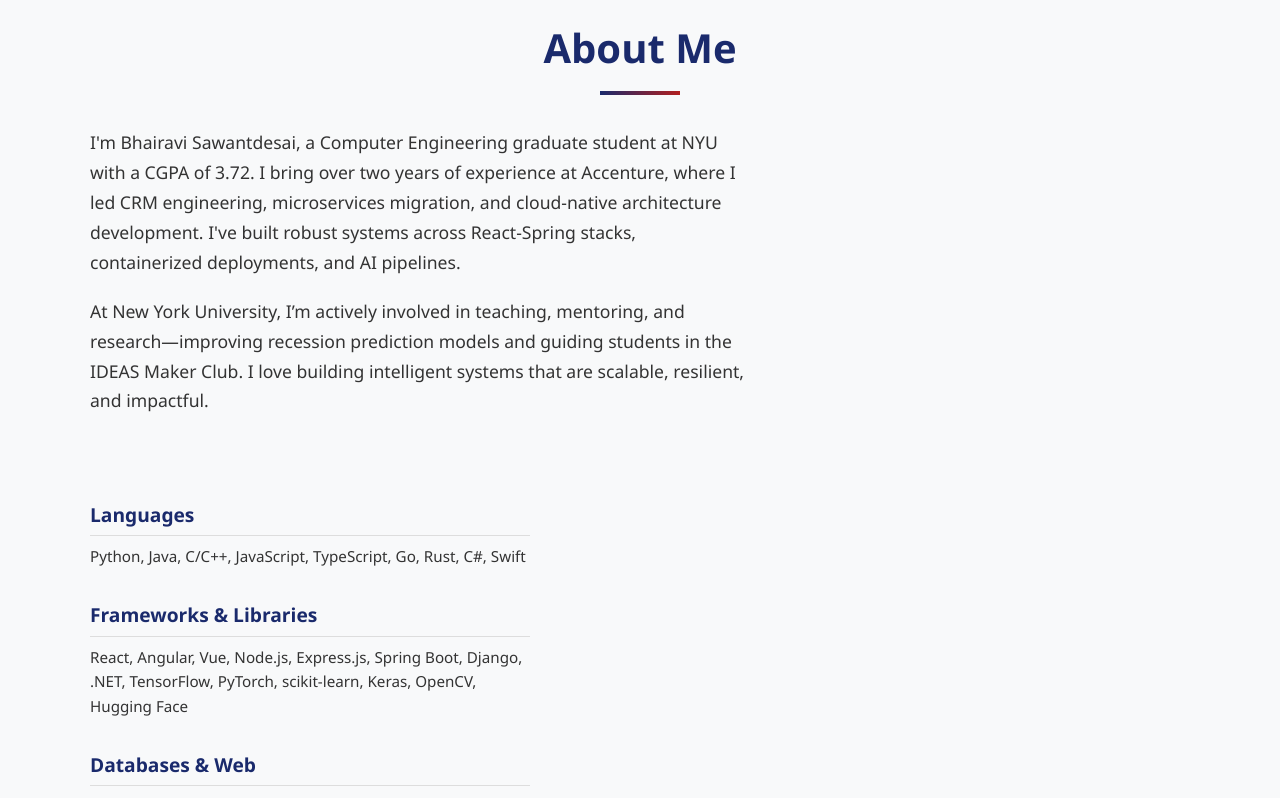
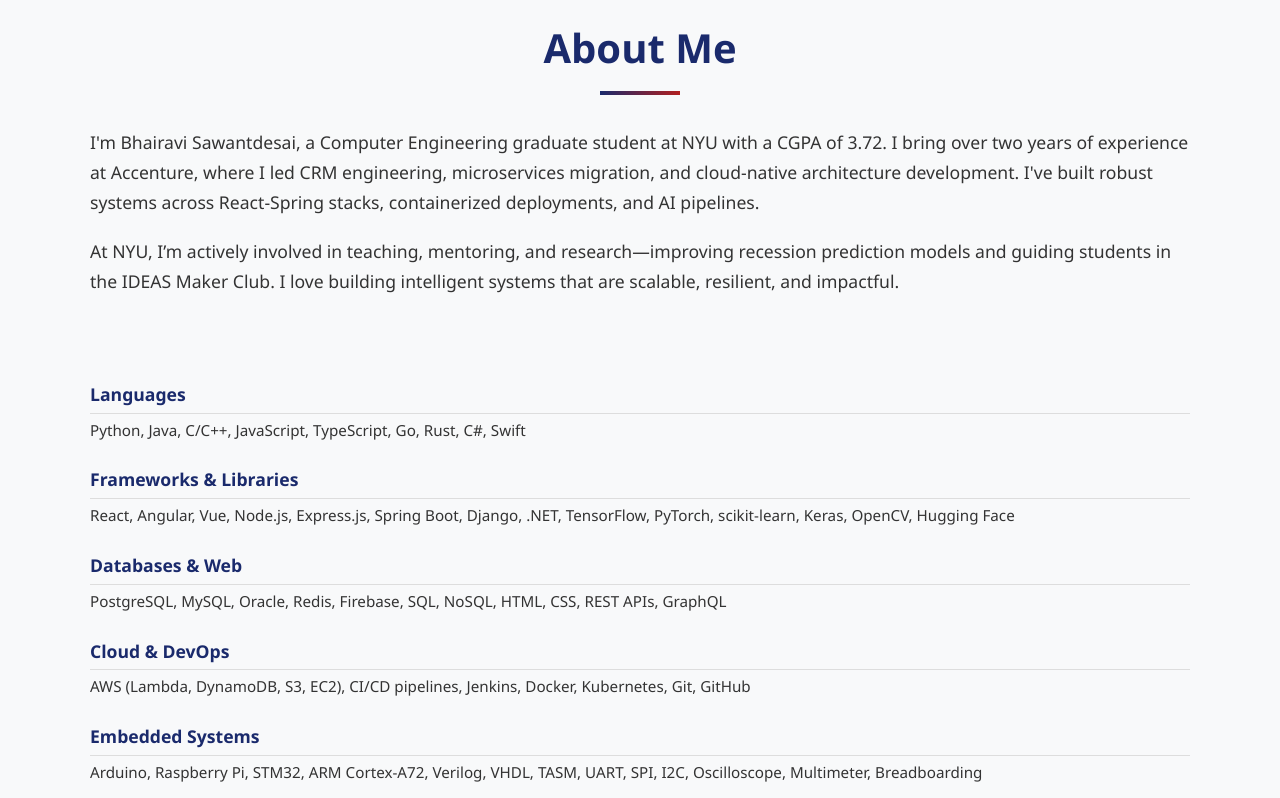
Before and after one commit to BhairaviVSD/bhairavivsd.github.io, a React (Vite) app: page / in a window 1280 px wide. Shown: the part 880-1678 px from the top of the page. Built offline with nearby package versions, Linux system fonts and the light colour scheme.

Commit message:
Adding updated files 1.2

```diff
--- a/src/components/About.jsx
+++ b/src/components/About.jsx
@@ -13,30 +13,36 @@ const About = () => {
               I'm Bhairavi Sawantdesai, a Computer Engineering graduate student at NYU with a CGPA of 3.72. I bring over two years of experience at Accenture, where I led CRM engineering, microservices migration, and cloud-native architecture development. I've built robust systems across React-Spring stacks, containerized deployments, and AI pipelines.
             </p>
             <p>
-              At New York University, I’m actively involved in teaching, mentoring, and research—improving recession prediction models and guiding students in the IDEAS Maker Club. I love building intelligent systems that are scalable, resilient, and impactful.
+              At NYU, I’m actively involved in teaching, mentoring, and research—improving recession prediction models and guiding students in the IDEAS Maker Club. I love building intelligent systems that are scalable, resilient, and impactful.
             </p>
           </div>
 
           <div className={styles.skills}>
+            <div className={styles.skillGrid}>
               <div className={styles.skillCategory}>
                 <h3>Languages</h3>
                 <p>Python, Java, C/C++, JavaScript, TypeScript, Go, Rust, C#, Swift</p>
               </div>
+
               <div className={styles.skillCategory}>
                 <h3>Frameworks & Libraries</h3>
                 <p>React, Angular, Vue, Node.js, Express.js, Spring Boot, Django, .NET, TensorFlow, PyTorch, scikit-learn, Keras, OpenCV, Hugging Face</p>
               </div>
+
               <div className={styles.skillCategory}>
                 <h3>Databases & Web</h3>
                 <p>PostgreSQL, MySQL, Oracle, Redis, Firebase, SQL, NoSQL, HTML, CSS, REST APIs, GraphQL</p>
               </div>
+
               <div className={styles.skillCategory}>
                 <h3>Cloud & DevOps</h3>
                 <p>AWS (Lambda, DynamoDB, S3, EC2), CI/CD pipelines, Jenkins, Docker, Kubernetes, Git, GitHub</p>
               </div>
+
               <div className={styles.skillCategory}>
                 <h3>Embedded Systems</h3>
                 <p>Arduino, Raspberry Pi, STM32, ARM Cortex-A72, Verilog, VHDL, TASM, UART, SPI, I2C, Oscilloscope, Multimeter, Breadboarding</p>
+              </div>
             </div>
           </div>
         </div>
--- a/src/components/About.module.css
+++ b/src/components/About.module.css
@@ -124,3 +124,59 @@
     text-align: left;
   }
 }
+
+
+.content {
+  display: flex;
+  justify-content: space-between;
+  gap: 4rem;
+  flex-wrap: wrap;
+  margin-bottom: 3rem;
+}
+
+.aboutText {
+  flex: 1 1 55%;
+  font-size: 1.1rem;
+}
+
+.aboutText p {
+  margin-bottom: 1.2rem;
+  line-height: 1.7;
+}
+
+.skills {
+  flex: 1 1 40%;
+}
+
+.skillGrid {
+  display: grid;
+  grid-template-columns: 1fr;
+  gap: 1.5rem;
+}
+
+.skillCategory h3 {
+  font-size: 1.1rem;
+  margin-bottom: 0.3rem;
+  font-weight: 700;
+  color: #1a2a6c;
+}
+
+.skillCategory p {
+  font-size: 0.95rem;
+  color: #333;
+  line-height: 1.5;
+}
+
+@media (max-width: 768px) {
+  .content {
+    flex-direction: column;
+  }
+
+  .aboutText, .skills {
+    flex: 1 1 100%;
+  }
+
+  .skillGrid {
+    grid-template-columns: 1fr;
+  }
+}
```
Also changed, not shown: 1 other file (tests, documents, lock files or other folders). Lines whose indentation alone changed are shown as unchanged.
